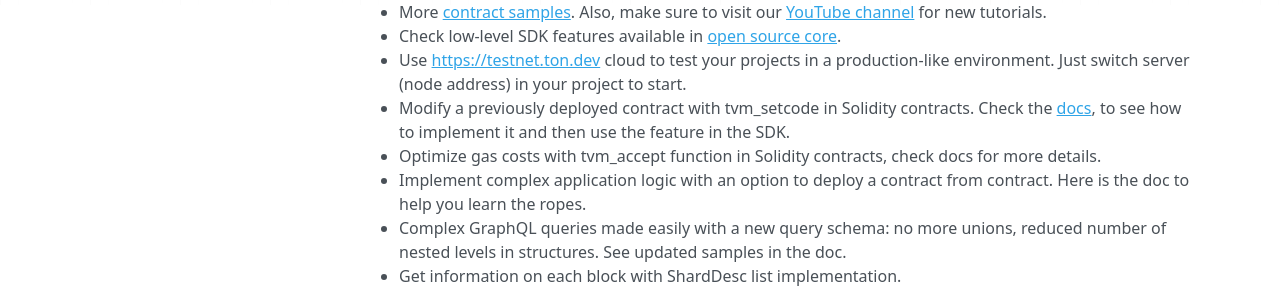
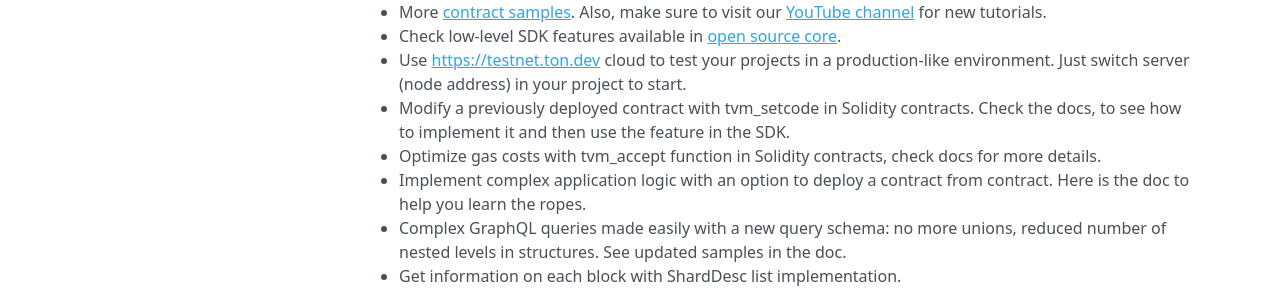
Before and after one commit to vird/public_documentation, an MkDocs documentation site: the page built from docs/RN/RN_221119.md, in a window 1280 px wide and 900 px high. Shown: the part 301-589 px from the top of the window. Built offline with MkDocs 1.6.1, drawn with Linux system fonts in a browser that asks for light colours; nearby versions of some CDN libraries; part of the change alters nothing that is shown.

Commit message:
Update RN_221119.md

```diff
--- a/docs/RN/RN_221119.md
+++ b/docs/RN/RN_221119.md
@@ -8,7 +8,7 @@
 - More [contract samples](https://github.com/tonlabs/samples).  Also, make sure to visit our [YouTube channel](https://www.youtube.com/channel/UC9kJ6DKaxSxk6T3lEGdq-Gg) for new tutorials.
 - Check low-level SDK features available in [open source core](https://github.com/tonlabs/TON-SDK).
 - Use [https://testnet.ton.dev](https://testnet.ton.dev/graphql) cloud to test your projects in a production-like environment. Just switch server (node address) in your project to start.
-- Modify a previously deployed contract with tvm_setcode in Solidity contracts. Check the [docs](https://docs.ton.dev/86757ecb2/p/504e0b), to see how to implement it and then use the feature in the SDK.
+- Modify a previously deployed contract with tvm_setcode in Solidity contracts. Check the docs, to see how to implement it and then use the feature in the SDK.
 - Optimize gas costs with tvm_accept function in Solidity contracts, check docs for more details.
 - Implement complex application logic with an option to deploy a contract from contract. Here is the doc to help you learn the ropes.
 - Complex GraphQL queries made easily with a new query schema: no more unions, reduced number of nested levels in structures. See updated samples in the doc.
```
